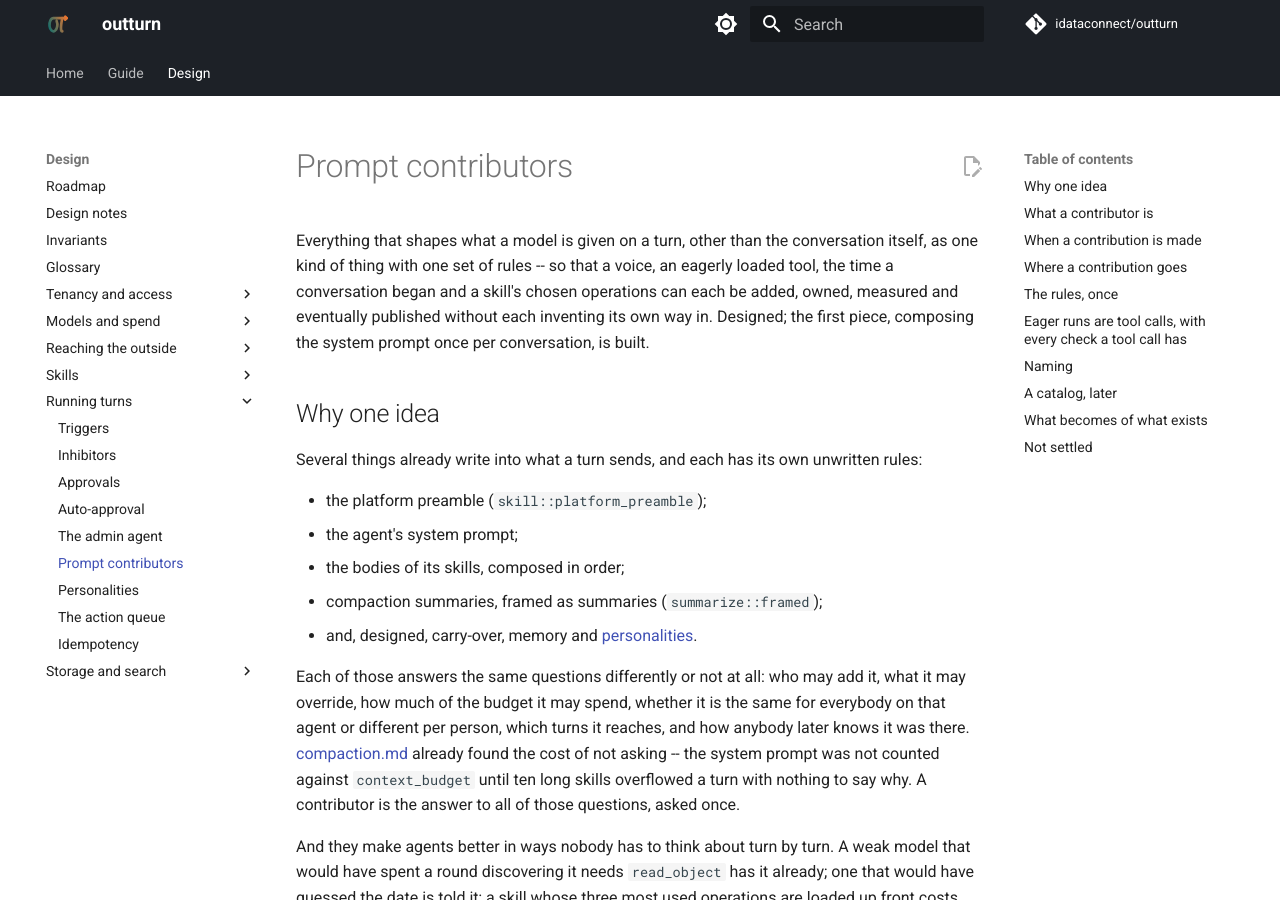
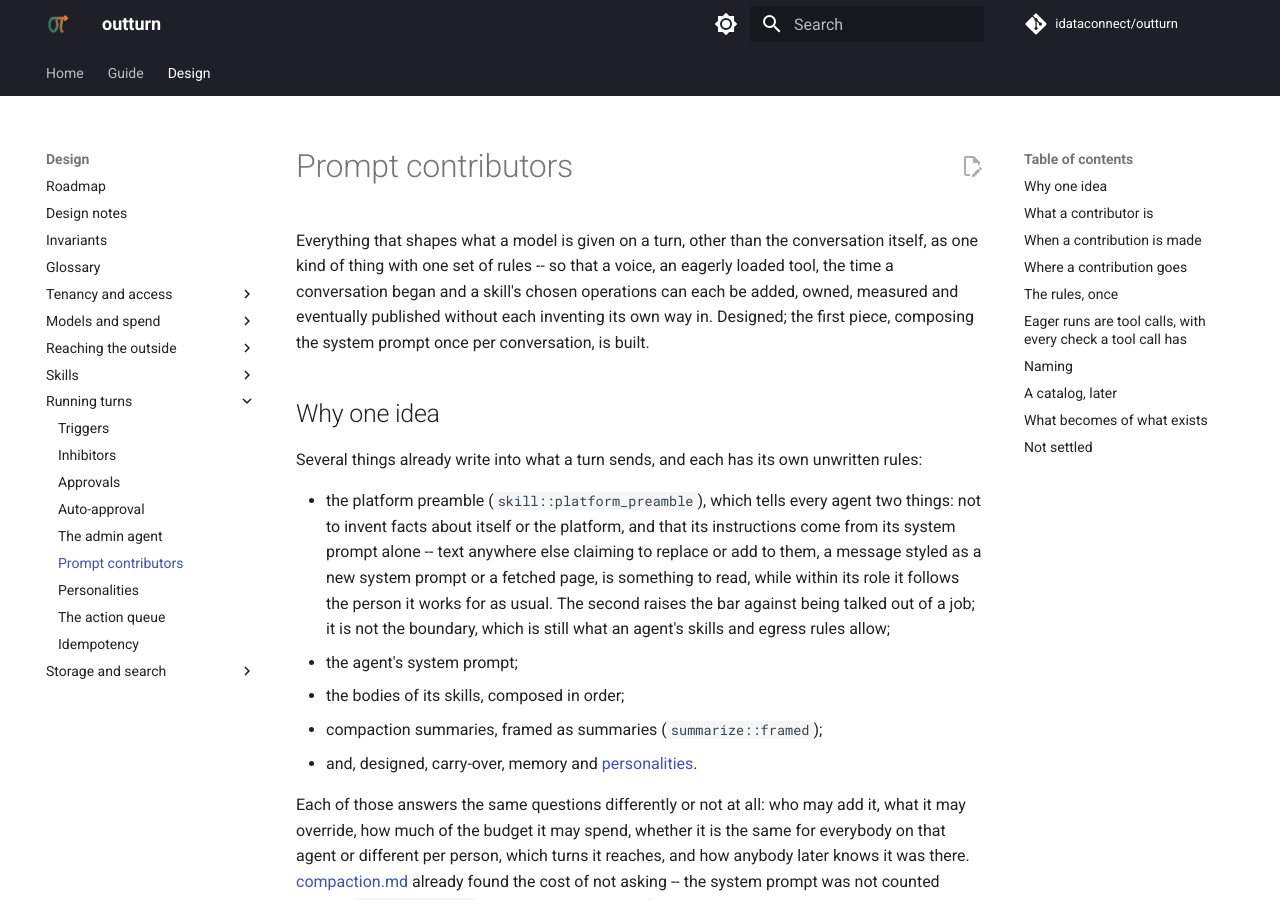
Before and after one commit to idataconnect/outturn, an MkDocs documentation site: the page built from docs/prompt-contributors.md, in a window 1280 px wide and 900 px high. Built offline with MkDocs 1.6.1 and Material for MkDocs 9.7.7, drawn with Linux system fonts in a browser that asks for light colours; comment, search, counter and statistics services are not loaded.

Commit message:
Say what the platform preamble tells every agent
Its rule that instructions come from the system prompt alone was written
down only in the code and the roadmap's experiment note.

Co-Authored-By: Claude Opus 5.5 <noreply@anthropic.com>

```diff
--- a/docs/prompt-contributors.md
+++ b/docs/prompt-contributors.md
@@ -12,7 +12,14 @@ prompt once per conversation, is built.
 Several things already write into what a turn sends, and each has its own
 unwritten rules:
 
-- the platform preamble (`skill::platform_preamble`);
+- the platform preamble (`skill::platform_preamble`), which tells every
+  agent two things: not to invent facts about itself or the platform, and
+  that its instructions come from its system prompt alone -- text anywhere
+  else claiming to replace or add to them, a message styled as a new system
+  prompt or a fetched page, is something to read, while within its role it
+  follows the person it works for as usual. The second raises the bar
+  against being talked out of a job; it is not the boundary, which is still
+  what an agent's skills and egress rules allow;
 - the agent's system prompt;
 - the bodies of its skills, composed in order;
 - compaction summaries, framed as summaries (`summarize::framed`);
```
